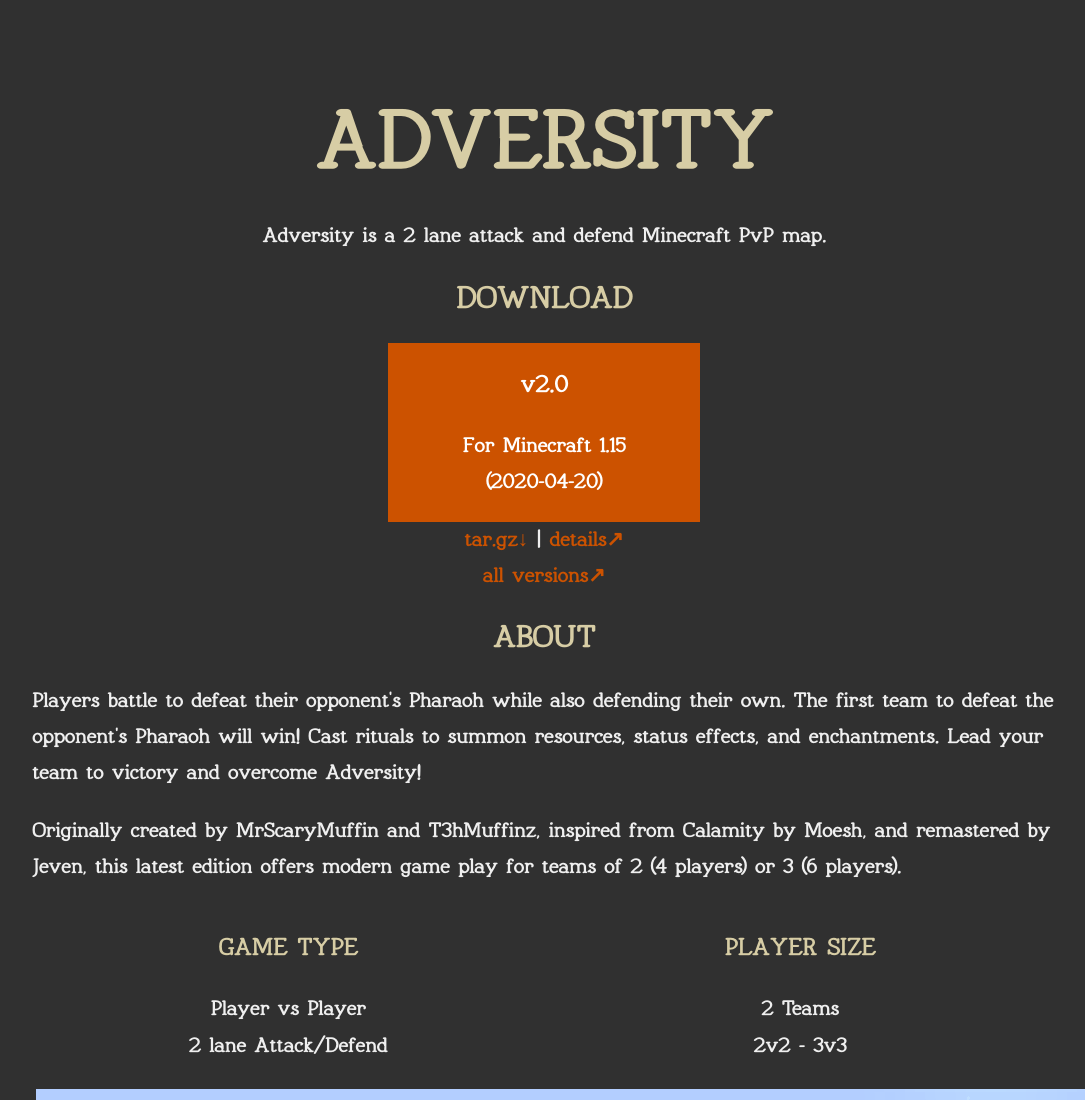
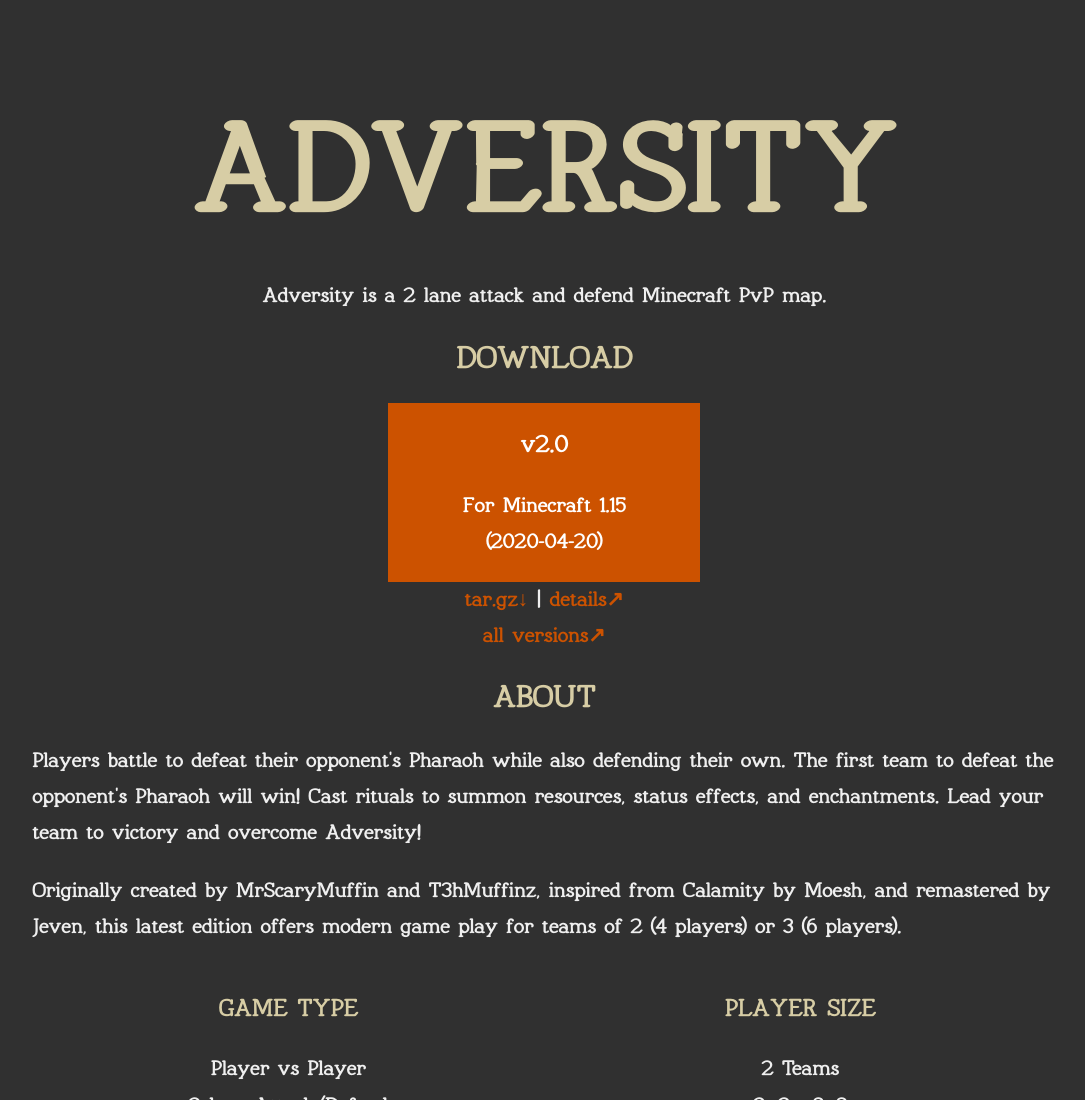
Before and after one commit to NotJeven/adversity, a plain HTML site: page index.html in a window 1280 px wide. Shown: the top 1100 px of the page, without its empty margins (96-1181 px from the left). Drawn offline with Linux system fonts and the light colour scheme.

Commit message:
M O B I L E T I T L E

```diff
--- a/adversitystyle.css
+++ b/adversitystyle.css
@@ -36,11 +36,11 @@ footer{
 h1, h2, h3{
 	text-transform: uppercase;
 	color: #D7CDA5;
-	font-size: ;
 }
 
 h1{
 	font-size: 400%;
+	font-size: 10vw;
 }
 
 a{
```
